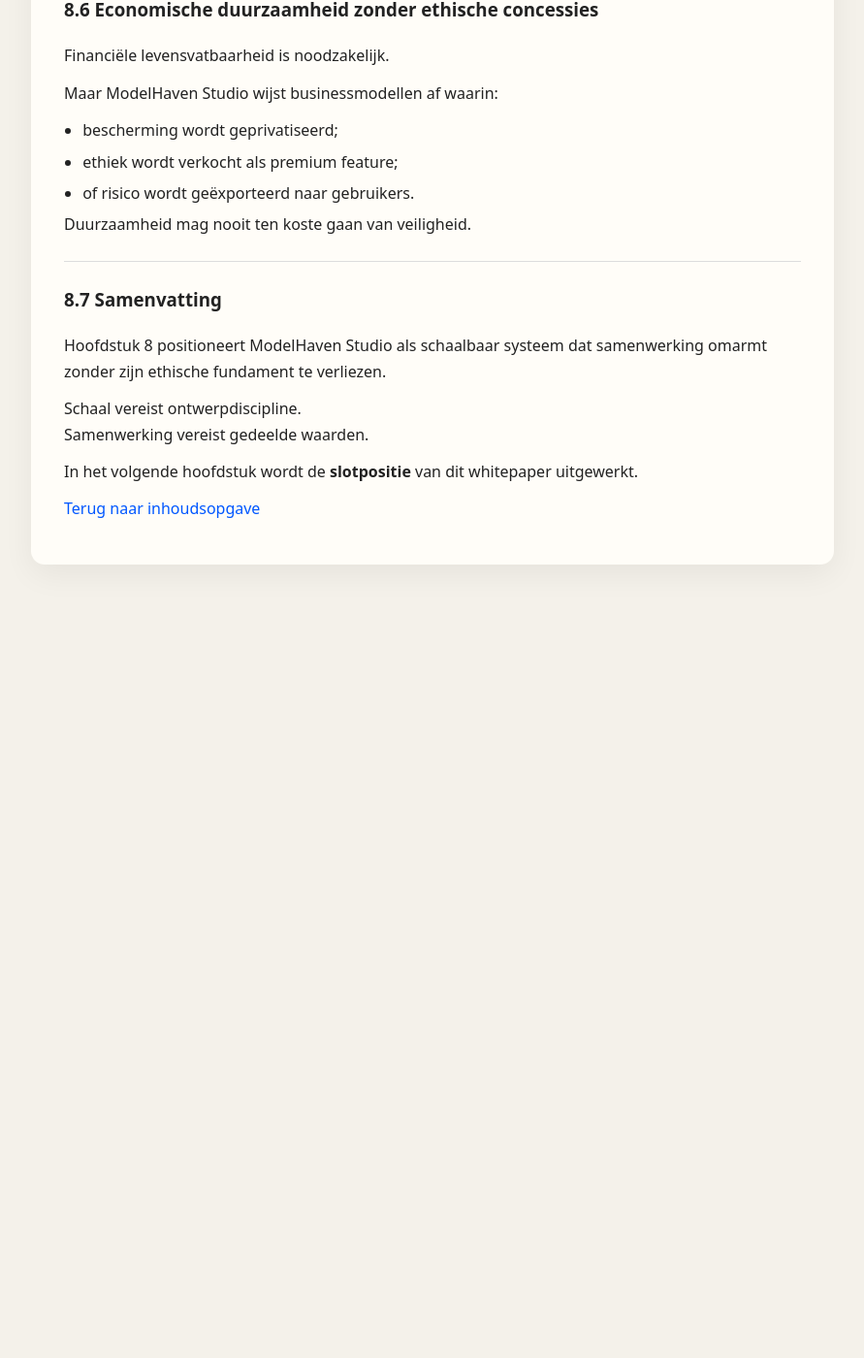
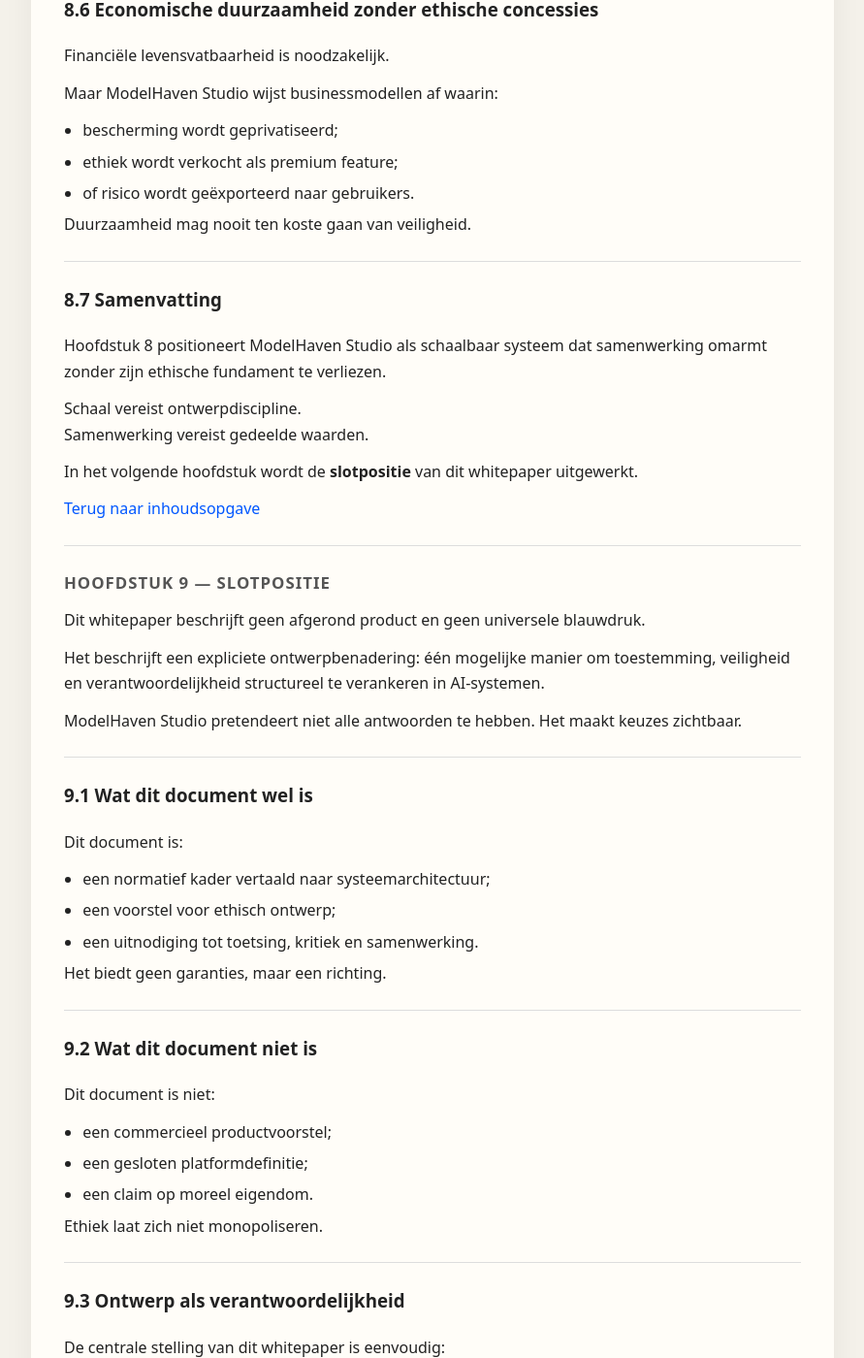
Before and after one commit to MartijnBruzzese/ModelHaven-Studio, a Jekyll site: the page built from WHITE_PAPERS/NL/MODELHAVEN_STUDIO_WHITE_PAPER_NL_v1.0.md, in a window 1280 px wide and 1400 px high, scrolled down 28968 px. Shown: the whole window at 97% size, without its empty margins (194-1085 px from the left). Built offline with Jekyll 4.4.1, drawn with Linux system fonts in a browser that asks for light colours; before the commit the page ends 29598 px from its top, so only the background shows below that; some of the changed text lies outside the part shown.

Commit message:
Update MODELHAVEN_STUDIO_WHITE_PAPER_NL_v1.0.md

```diff
--- a/WHITE_PAPERS/NL/MODELHAVEN_STUDIO_WHITE_PAPER_NL_v1.0.md
+++ b/WHITE_PAPERS/NL/MODELHAVEN_STUDIO_WHITE_PAPER_NL_v1.0.md
@@ -1166,3 +1166,75 @@
 In het volgende hoofdstuk wordt de **slotpositie** van dit whitepaper uitgewerkt.
 
 [Terug naar inhoudsopgave](#inhoudsopgave)
+
+---
+
+<a id="h9"></a>
+## Hoofdstuk 9 — Slotpositie
+
+Dit whitepaper beschrijft geen afgerond product en geen universele blauwdruk.
+
+Het beschrijft een expliciete ontwerpbenadering: één mogelijke manier om toestemming, veiligheid en verantwoordelijkheid structureel te verankeren in AI-systemen.
+
+ModelHaven Studio pretendeert niet alle antwoorden te hebben. Het maakt keuzes zichtbaar.
+
+---
+
+### 9.1 Wat dit document wel is
+
+Dit document is:
+
+- een normatief kader vertaald naar systeemarchitectuur;
+- een voorstel voor ethisch ontwerp;
+- een uitnodiging tot toetsing, kritiek en samenwerking.
+
+Het biedt geen garanties, maar een richting.
+
+---
+
+### 9.2 Wat dit document niet is
+
+Dit document is niet:
+
+- een commercieel productvoorstel;
+- een gesloten platformdefinitie;
+- een claim op moreel eigendom.
+
+Ethiek laat zich niet monopoliseren.
+
+---
+
+### 9.3 Ontwerp als verantwoordelijkheid
+
+De centrale stelling van dit whitepaper is eenvoudig:
+
+Wie systemen bouwt die macht uitoefenen over zichtbaarheid, identiteit en expressie, draagt verantwoordelijkheid voor de gevolgen daarvan.
+
+Die verantwoordelijkheid kan niet worden uitbesteed aan gebruikers, moderators of wetgevers alleen.
+
+Zij begint bij ontwerp.
+
+---
+
+### 9.4 Oproep tot toetsing
+
+ModelHaven Studio en UCSF zijn bedoeld om bevraagd te worden.
+
+Technisch. Juridisch. Maatschappelijk.
+
+Alleen door kritische dialoog kunnen deze ideeën volwassen worden.
+
+---
+
+### 9.5 Slot
+
+Niet alles wat mogelijk is, moet worden gebouwd.
+Niet alles wat schaalbaar is, is wenselijk.
+
+Toestemming, bescherming en menselijke tegenmacht zijn geen obstakels voor innovatie.
+
+Zij zijn haar voorwaarde.
+
+[Terug naar inhoudsopgave](#inhoudsopgave)
+
+---
```
